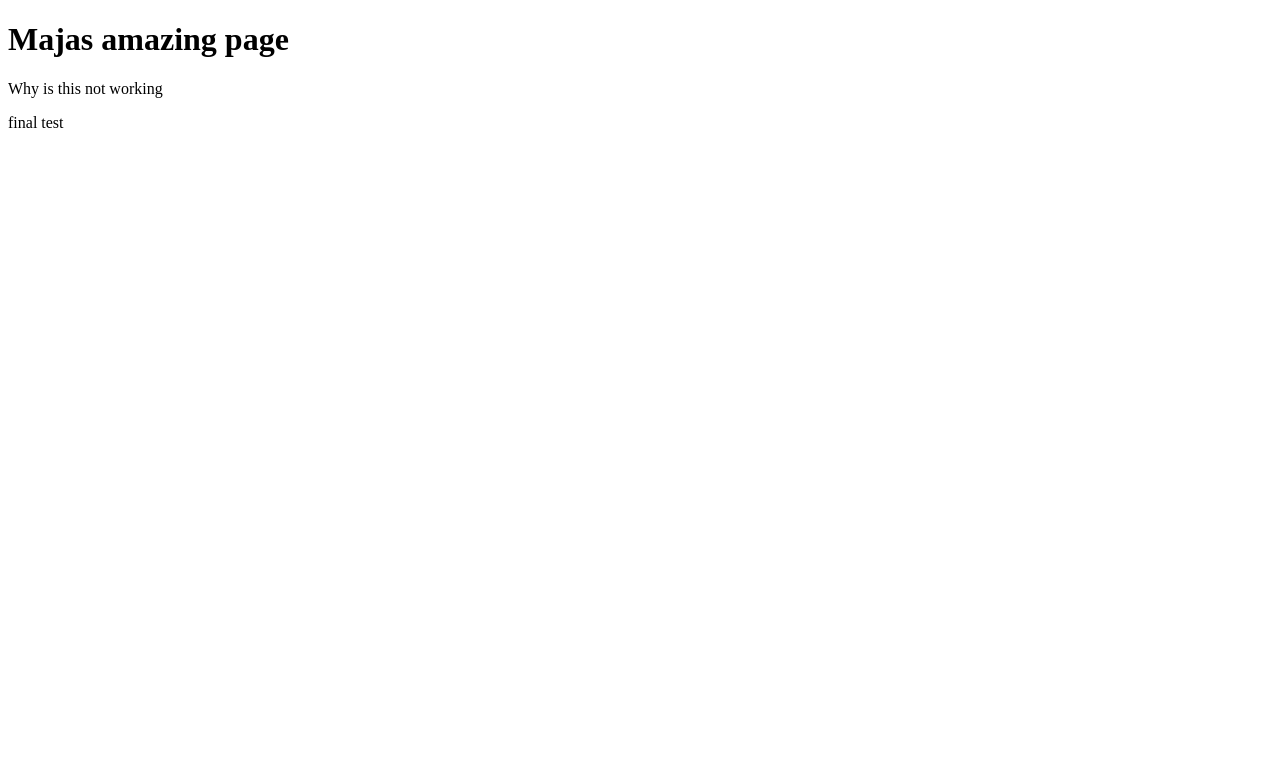
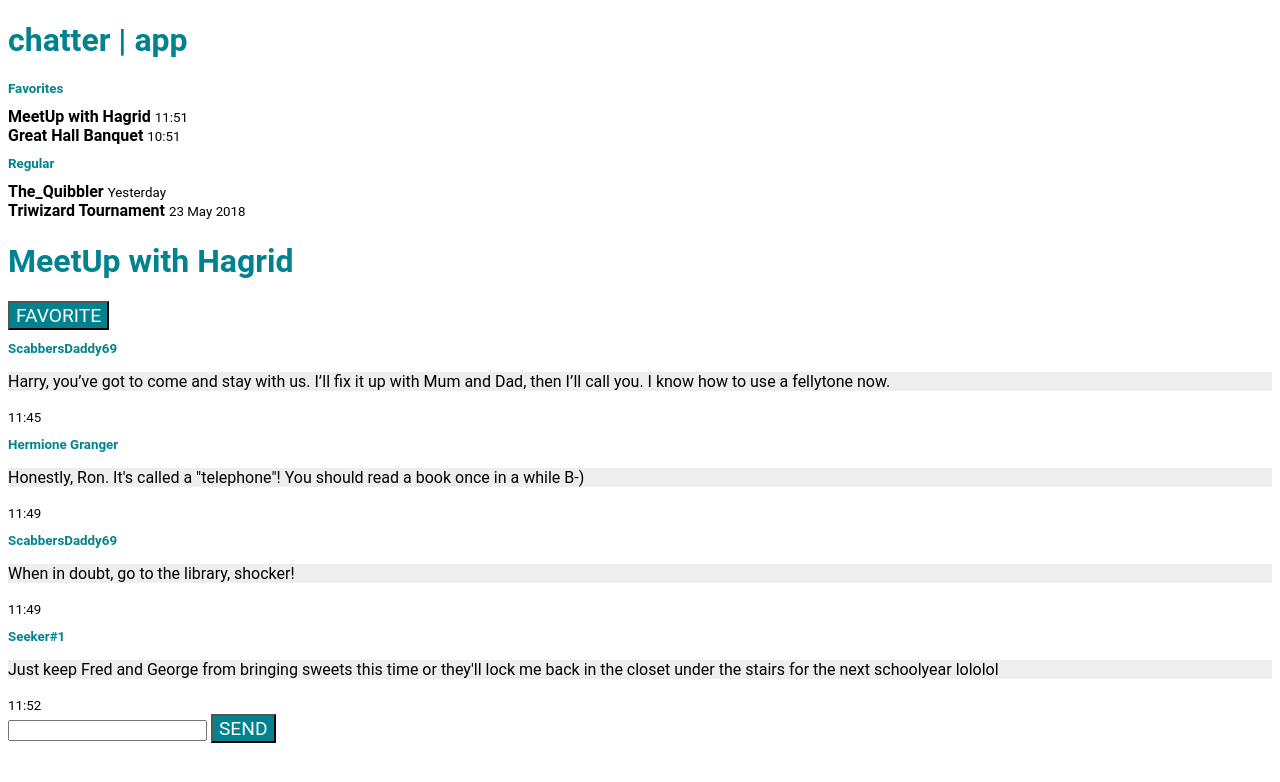
Before and after one commit to mayypanem/mayypanem.github.io, a plain HTML site: page index.html in a window 1280 px wide. Drawn offline with Linux system fonts and the light colour scheme.

Commit message:
Complete Challenge 1

```diff
--- a/index.html
+++ b/index.html
@@ -1,11 +1,75 @@
 <!DOCTYPE html>
 <html>
-    <head>
-        <title>Test</title>
-    </head>
-    <body>
-        <h1>Majas amazing page</h1>
-        <p>Why is this not working</p>
-        <p>final test</p>
-    </body>
+
+<head>
+    <meta charset="utf-8">
+    <meta http-equiv="X-UA-Compatible" content="IE=edge">
+    <title>Chatter|App</title>
+    <meta name="viewport" content="width=device-width, initial-scale=1">
+    <style>
+        * {
+            font-family: "Roboto", Arial, sans-serif;
+        }
+
+        h1 {
+            color: #00838f;
+        }
+
+        h2 {
+            color: #00838f;
+            font-size: smaller;
+        }
+
+        p {
+            background-color: #eeeeee;
+        }
+        button {
+            background-color: #00838f;
+            color: white;
+            text-transform: uppercase;
+            font-size: larger;
+        }
+    </style>
+</head>
+
+<body>
+    <h1>chatter | app</h1>
+    <h2>Favorites</h2>
+    <strong>MeetUp with Hagrid</strong>
+    <small>11:51</small><br>
+    <strong>Great Hall Banquet</strong>
+    <small>10:51</small>
+    <h2>Regular</h2>
+    <strong>The_Quibbler</strong>
+    <small>Yesterday</small><br>
+    <strong>Triwizard Tournament</strong>
+    <small>23 May 2018</small>
+
+    <!--Chat - will be displayed on the right in he future-->
+    <h1>MeetUp with Hagrid</h1>
+    <button>Favorite</button>
+
+    <h2>ScabbersDaddy69</h2>
+    <p>Harry, you’ve got to come and stay with us. I’ll fix it up with Mum and Dad, then I’ll call you. I know how to
+        use a fellytone now.</p>
+    <small>11:45</small>
+
+    <h2>Hermione Granger</h2>
+    <p>Honestly, Ron. It's called a "telephone"! You should read a book once in a while B-)</p>
+    <small>11:49</small>
+
+    <h2>ScabbersDaddy69</h2>
+    <p>When in doubt, go to the library, shocker!</p>
+    <small>11:49</small>
+
+    <h2>Seeker#1</h2>
+    <p>Just keep Fred and George from bringing sweets this time or they'll lock me back in the closet under the stairs
+        for the next schoolyear lololol</p>
+    <small>11:52</small>
+    <br>
+
+    <input type="text">
+    <button>Send</button>
+</body>
+
 </html>
```
